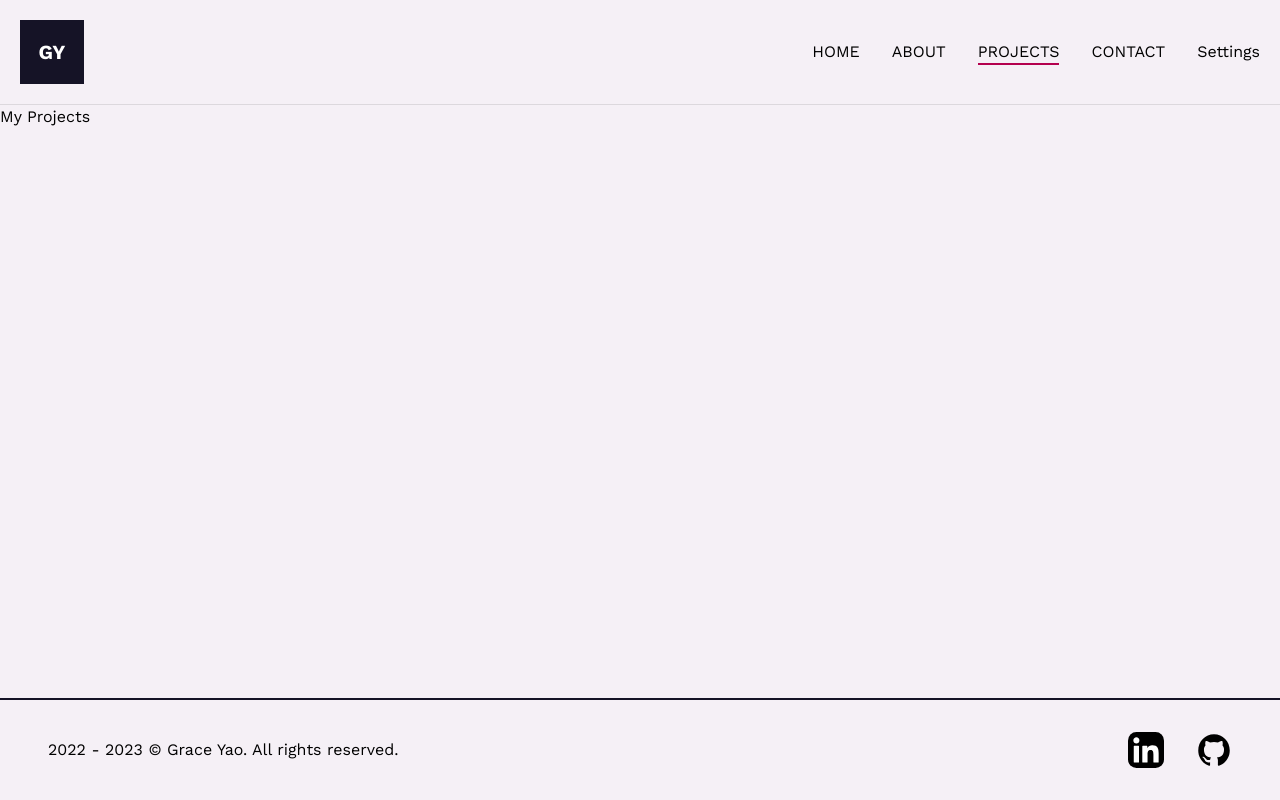
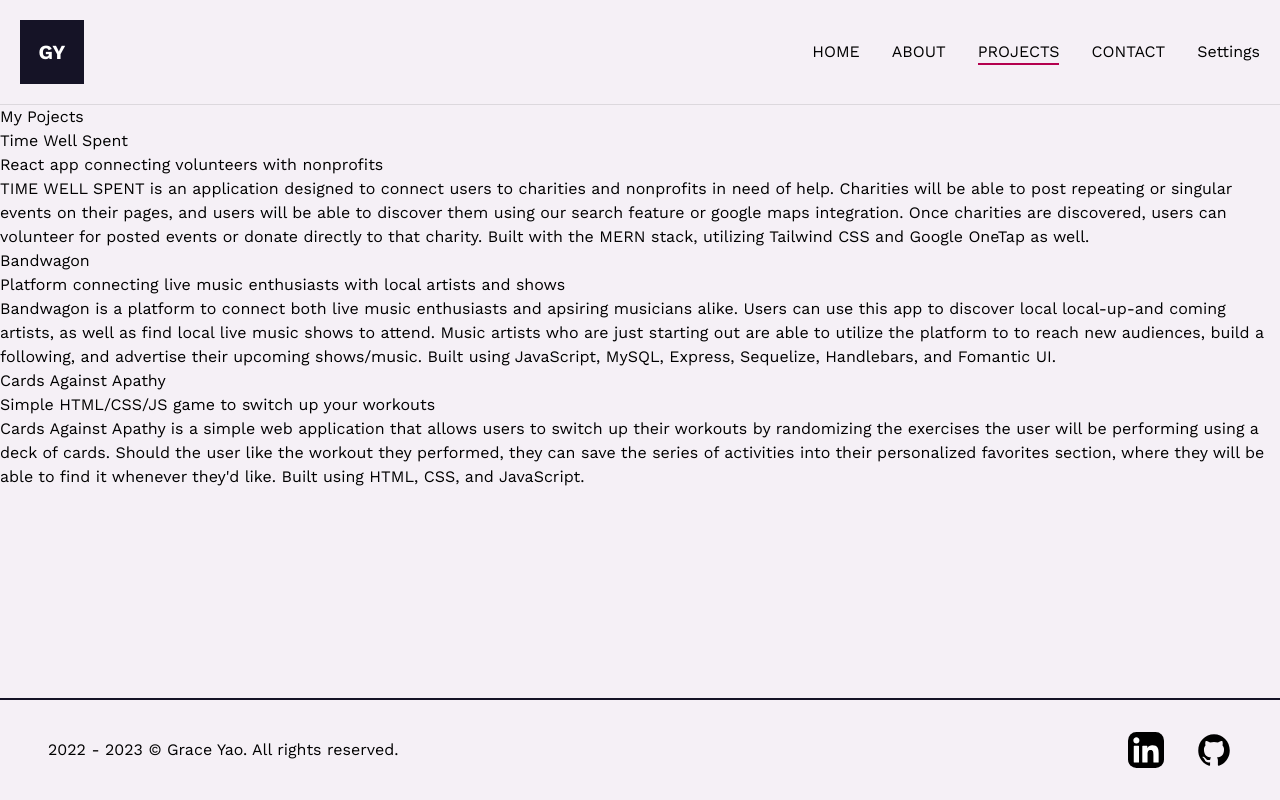
Before and after one commit to gyao1487/professional-portfolio-next, a Next.js app: page /projects in a window 1280 px wide. Built offline with nearby package versions, Linux system fonts and the light colour scheme.

Commit message:
data from projects.json successfully rendered onto projects page

```diff
--- a/public/projects.json
+++ b/public/projects.json
@@ -0,0 +1,74 @@
+[
+    {
+        "title": "Time Well Spent",
+        "tagline": "React app connecting volunteers with nonprofits",
+        "description": "TIME WELL SPENT is an application designed to connect users to charities and nonprofits in need of help. Charities will be able to post repeating or singular events on their pages, and users will be able to discover them using our search feature or google maps integration. Once charities are discovered, users can volunteer for posted events or donate directly to that charity. Built with the MERN stack, utilizing Tailwind CSS and Google OneTap as well.",
+        "link": "https://time-well-spent-g45n69qnt-gyao1487.vercel.app/",
+        "github": "https://github.com/gyao1487/time-well-spent",
+        "tags": [
+            "React",
+            "MongoDB",
+            "GraphQL",
+            "Tailwind CSS",
+            "Node.js",
+            "Express.js",
+            "JWT",
+            "Apollo",
+            "Vercel"
+        ],
+        "features": [
+            {
+                "title": "Google Maps",
+                "description": "Users can search for nonprofits by location and view them on a map."
+            },
+            {
+                "title": "User Profiles",
+                "description": "Users can create profiles and view their past volunteer events."
+            },
+            {
+                "title": "Event Creation",
+                "description": "Nonprofits can create events and view their past events."
+            },
+            {
+                "title": "Event Registration",
+                "description": "Users can register for events and view their past events."
+            }
+        ],
+        "images": [
+            {
+                "src": "sample",
+                "alt": "sample"
+            }
+        ]
+    },
+    {
+        "title": "Bandwagon",
+        "tagline": "Platform connecting live music enthusiasts with local artists and shows",
+        "description": "Bandwagon is a platform to connect both live music enthusiasts and apsiring musicians alike. Users can use this app to discover local local-up-and coming artists, as well as find local live music shows to attend. Music artists who are just starting out are able to utilize the platform to to reach new audiences, build a following, and advertise their upcoming shows/music. Built using JavaScript, MySQL, Express, Sequelize, Handlebars, and Fomantic UI.",
+        "link": "https://bandwagon-platform.herokuapp.com/",
+        "github": "https://github.com/gyao1487/bandwagon-music-artist-platform",
+        "tags": "React, Express, Node.js, MySQL, Sequelize, jQuery, Heroku",
+        "features": "",
+        "images": [
+            {
+                "src": "sample",
+                "alt": "sample"
+            }
+        ]
+    },
+    {
+        "title": "Cards Against Apathy",
+        "tagline": "Simple HTML/CSS/JS game to switch up your workouts",
+        "description": "Cards Against Apathy is a simple web application that allows users to switch up their workouts by randomizing the exercises the user will be performing using a deck of cards. Should the user like the workout they performed, they can save the series of activities into their personalized favorites section, where they will be able to find it whenever they'd like. Built using HTML, CSS, and JavaScript.",
+        "link": "https://the-fighting-mongooses-official.github.io/Cards-Against-Apathy/",
+        "github": "https://github.com/The-Fighting-Mongooses-Official/Cards-Against-Apathy",
+        "tags": "HTML,CSS,JS",
+        "features": "none",
+        "images": [
+            {
+                "src": "sample",
+                "alt": "sample"
+            }
+        ]
+    }
+]
--- a/src/components/ProjectCard.js
+++ b/src/components/ProjectCard.js
@@ -0,0 +1,16 @@
+import React from 'react'
+
+const ProjectCard = ({project}) => {
+    const {title, tagline, description, link, github, tags, features, image} = project;
+
+    return (
+        <div>
+            <h2>{title}</h2>
+            <p>{tagline}</p>
+            <p>{description}</p>
+        </div>
+    )
+
+}
+
+export default ProjectCard;
--- a/src/pages/projects.js
+++ b/src/pages/projects.js
@@ -1,7 +1,16 @@
 import React from "react";
+import projectData from "../../public/projects.json";
+import ProjectCard from "@/components/ProjectCard";
 
 const projects = () => {
-  return (<div>My Projects</div>)
+  return (
+    <div>
+      <h1>My Pojects</h1>
+      {projectData.map((project, index) => (
+        <ProjectCard key={index} project={project} />
+      ))}
+    </div>
+  );
 };
 
 export default projects;
```
